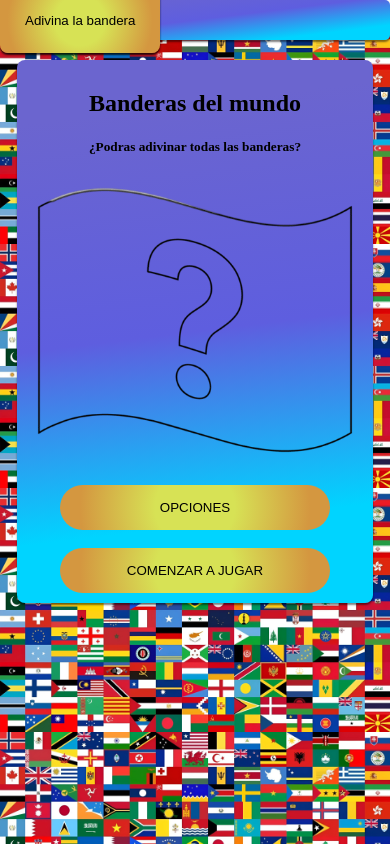
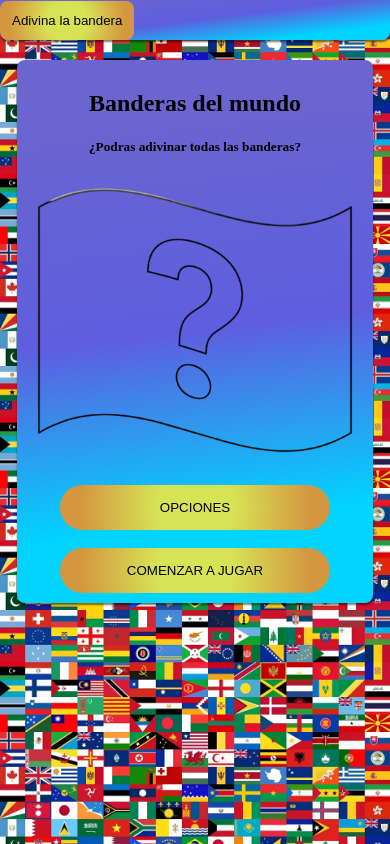
Before and after one commit to Stewmc1/adivina-la-bandera, an Angular app: page / in a window 390 px wide. Built offline with nearby package versions, Linux system fonts and the light colour scheme.

Commit message:
Actualizacion

```diff
--- a/src/cabecera/cabecera.component.css
+++ b/src/cabecera/cabecera.component.css
@@ -7,7 +7,8 @@ div {
   );
   width: 100%;
   height: 60px;
-  border-radius: 5px;
+  border-bottom-left-radius: 8px;
+  border-bottom-right-radius: 8px;
   margin: 0;
   padding: 0;
   position: fixed;
@@ -21,7 +22,7 @@ div {
 
 .btn {
   border: none;
-  padding: 25px;
+  padding: 20px;
   background: rgb(215, 226, 85);
   background: radial-gradient(
     circle,
@@ -31,12 +32,11 @@ div {
   color: #000000;
   border-radius: 8px;
   cursor: pointer;
-  transition: 1s;
-  margin: 0px;
+  transition: all 0.3s ease-in-out;
 }
 .btn:hover {
   transform: scale(1);
-  box-shadow: 0px 2px 2px rgba(0, 0, 0, 0.8);
+  box-shadow: 0px 2px 2px rgba(0, 0, 0.8, 0.8);
 }
 
 @media (max-width: 768px) {
@@ -44,10 +44,8 @@ div {
     height: 50px;
   }
 
-  h3 {
-    font-size: 16px;
-    padding: 4px;
-    width: auto;
+  .btn {
+    padding: 16px;
   }
 }
 
@@ -56,8 +54,7 @@ div {
     height: 40px;
   }
 
-  h3 {
-    font-size: 14px;
-    padding: 3px;
+  .btn {
+    padding: 12px;
   }
 }
--- a/src/resultados/resultados.component.css
+++ b/src/resultados/resultados.component.css
@@ -16,6 +16,7 @@
   max-height: 700px;
   margin: auto;
   margin-top: 50px;
+  position: relative;
 }
 
 .btn {
@@ -208,8 +209,7 @@ button:disabled {
 
   .modal {
     width: 90%;
-    max-width: 500px;
-    max-height: 70%;
+    max-width: 400px;
   }
 
   .modal-content {
@@ -243,8 +243,9 @@ button:disabled {
   }
 
   .modal {
-    width: 95%;
-    max-width: 400px;
+    width: 100%;
+    max-width: 350px;
+    top: 15%;
   }
 
   .modal-content {
```
